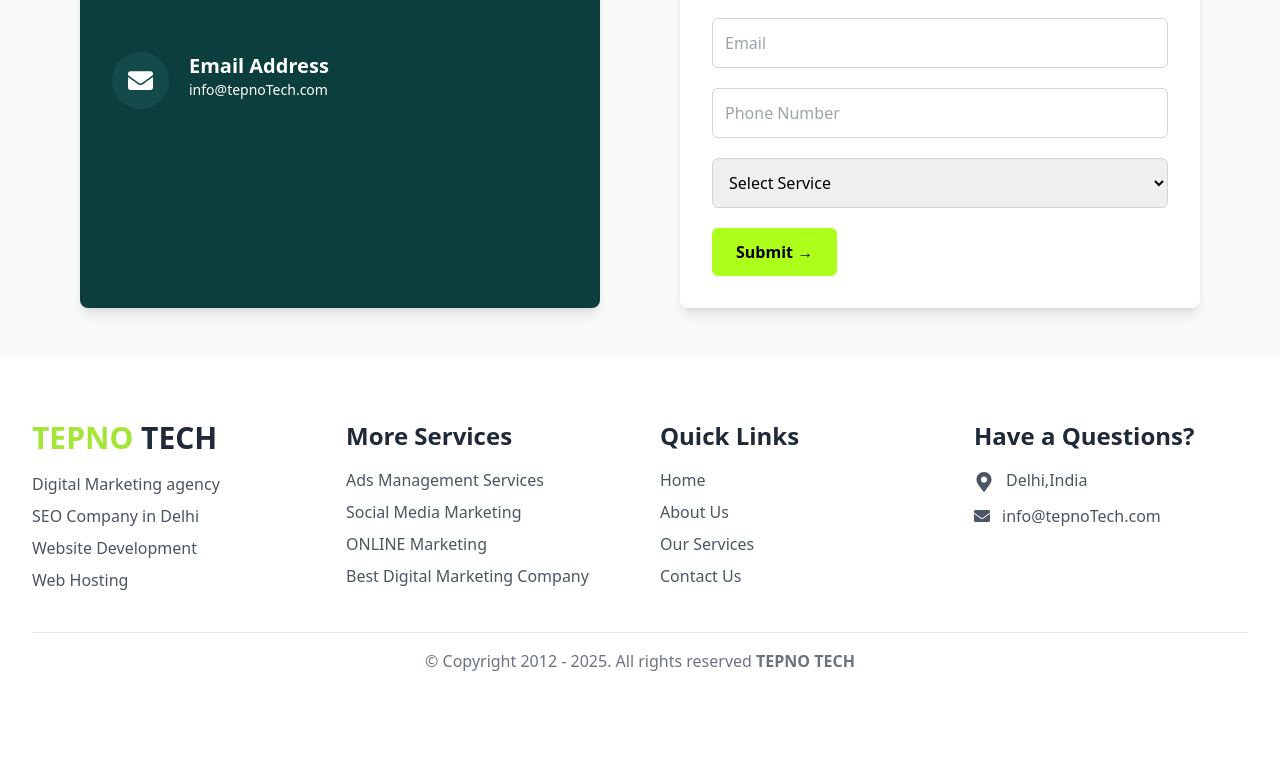
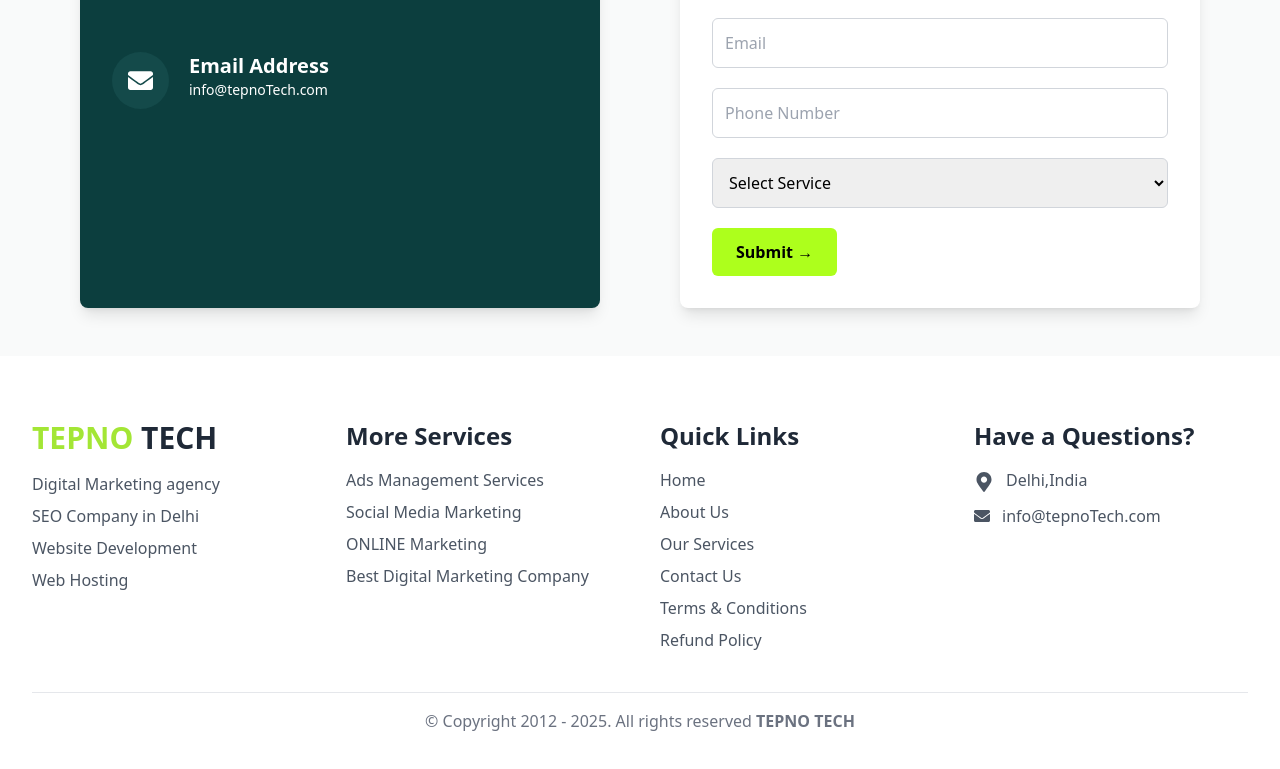
Before and after one commit to regentainternstional/tepnotech, a React (Vite) app in the folder frontend/: page / in a window 1280 px wide. Shown: the part 7045-7814 px from the top of the page. Before the commit the page ends 7782 px from the top, so only its background shows below. Built offline with nearby package versions, Linux system fonts and the light colour scheme.

Commit message:
feat: add Terms & Conditions and Refund Policy links to Footer component

```diff
--- a/frontend/src/components/Footer.jsx
+++ b/frontend/src/components/Footer.jsx
@@ -55,12 +55,30 @@
         <div>
           <h3 className="text-2xl font-semibold mb-4">Quick Links</h3>
           <ul className="space-y-2 text-base text-gray-600">
-            <li><Link to="/">Home</Link></li>
-            <li><Link to="/about">About Us</Link></li>
-            <li><Link to="/services">Our Services</Link></li>
+            <li>
+              <Link to="/">Home</Link>
+            </li>
+            <li>
+              <Link to="/about">About Us</Link>
+            </li>
+            <li>
+              <Link to="/services">Our Services</Link>
+            </li>
             {/* <li><Link to="/career">Career</Link></li>
             <li><Link to="/blogs">Our Blogs</Link></li> */}
-            <li><Link to="/contact">Contact Us</Link></li>
+            <li>
+              <Link to="/contact">Contact Us</Link>
+            </li>
+            <li>
+              <a href="/term.pdf" target="_blank" rel="noopener noreferrer">
+                Terms & Conditions
+              </a>
+            </li>{" "}
+            <li>
+              <a href="/refund.pdf" target="_blank" rel="noopener noreferrer">
+                Refund Policy
+              </a>
+            </li>{" "}
           </ul>
         </div>
 
@@ -70,11 +88,7 @@
           <ul className="space-y-3 text-base text-gray-600">
             <li className="flex items-start gap-3">
               <FaMapMarkerAlt className="mt-1 text-xl" />
-              <a
-                href="#"
-                target="_blank"
-                rel="noopener noreferrer"
-              >
+              <a href="#" target="_blank" rel="noopener noreferrer">
                 Delhi,India
               </a>
             </li>
@@ -92,8 +106,7 @@
 
       {/* Bottom Copyright */}
       <div className="border-t mt-10 pt-4 text-center text-base text-gray-500">
-        © Copyright 2012 - 2025. All rights reserved{" "}
-        <strong>TEPNO TECH</strong>
+        © Copyright 2012 - 2025. All rights reserved <strong>TEPNO TECH</strong>
       </div>
     </footer>
   );
```
Also changed, not shown: 2 other files (tests, documents, lock files or other folders).
